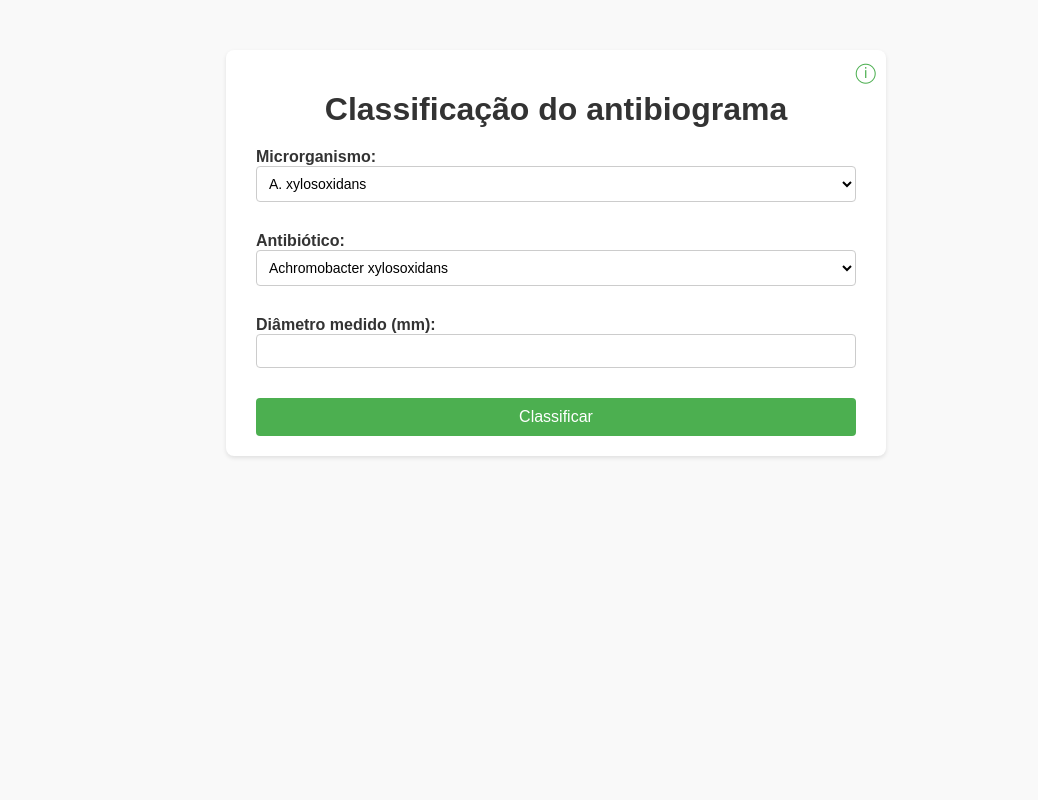
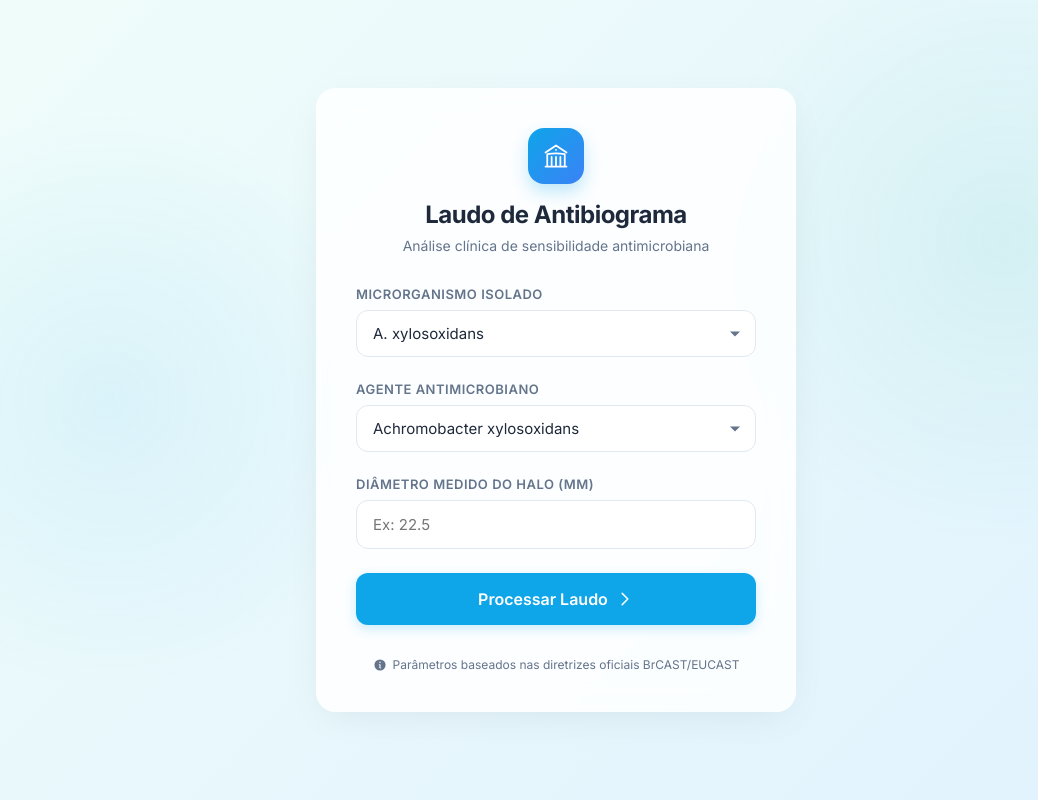
Before and after one commit to alexmpereira/antibiograma_app, a Flask app: page / in a window 1280 px wide. Shown: the whole page, without its empty margins (84-1122 px from the left). Run offline with Flask 3, Linux system fonts and the light colour scheme.

Commit message:
chore: update BrCAST breakpoints to version 15-04-2026 and refine documentation in README and CSV data

```diff
--- a/static/style.css
+++ b/static/style.css
@@ -1,155 +1,252 @@
+:root {
+  --primary: #0ea5e9;
+  --primary-hover: #0284c7;
+  --surface: #ffffff;
+  --background: #f0fdfa;
+  --text-main: #1e293b;
+  --text-muted: #64748b;
+  --border: #e2e8f0;
+
+  --sensitive-bg: #dcfce7;
+  --sensitive-text: #166534;
+  --sensitive-border: #bbf7d0;
+
+  --resistant-bg: #fee2e2;
+  --resistant-text: #991b1b;
+  --resistant-border: #fecaca;
+
+  --intermediate-bg: #fef9c3;
+  --intermediate-text: #854d0e;
+  --intermediate-border: #fef08a;
+}
+
 body {
-  font-family: Arial, sans-serif;
-  background-color: #f9f9f9;
+  font-family: 'Inter', sans-serif;
+  background: linear-gradient(135deg, #f0fdfa 0%, #e0f2fe 100%);
+  min-height: 100vh;
   margin: 0;
-  padding: 0;
+  display: flex;
+  justify-content: center;
+  align-items: center;
+  color: var(--text-main);
+}
+
+.page-background {
+  position: fixed;
+  top: 0; left: 0; right: 0; bottom: 0;
+  z-index: -1;
+  background-image: radial-gradient(circle at 15% 50%, rgba(14, 165, 233, 0.08), transparent 25%),
+                    radial-gradient(circle at 85% 30%, rgba(16, 185, 129, 0.08), transparent 25%);
 }
 
 .container {
-  width: 90%;
-  max-width: 600px;
-  margin: 50px auto;
-  background-color: #fff;
-  padding: 20px 30px;
-  border-radius: 8px;
-  box-shadow: 0 2px 4px rgba(0,0,0,0.1);
-  position: relative;
+  width: 100%;
+  max-width: 480px;
+  background: rgba(255, 255, 255, 0.85);
+  backdrop-filter: blur(12px);
+  padding: 40px;
+  border-radius: 20px;
+  box-shadow: 0 10px 40px -10px rgba(0,0,0,0.08),
+              0 0 0 1px rgba(255,255,255,0.5) inset;
+  margin: 20px;
+  animation: slideUp 0.6s cubic-bezier(0.16, 1, 0.3, 1);
+  box-sizing: border-box;
+}
+
+@keyframes slideUp {
+  from { opacity: 0; transform: translateY(20px); }
+  to { opacity: 1; transform: translateY(0); }
+}
+
+.header {
+  text-align: center;
+  margin-bottom: 32px;
+}
+
+.icon-wrapper {
+  width: 56px;
+  height: 56px;
+  background: linear-gradient(135deg, var(--primary) 0%, #3b82f6 100%);
+  border-radius: 16px;
+  display: flex;
+  align-items: center;
+  justify-content: center;
+  margin: 0 auto 16px;
+  color: white;
+  box-shadow: 0 8px 16px rgba(14, 165, 233, 0.25);
+}
+
+.icon-wrapper svg {
+  width: 28px;
+  height: 28px;
 }
 
 h1 {
-  text-align: center;
-  color: #333;
-  margin-bottom: 20px;
+  font-size: 24px;
+  font-weight: 700;
+  margin: 0 0 8px;
+  letter-spacing: -0.5px;
+}
+
+.subtitle {
+  font-size: 14px;
+  color: var(--text-muted);
+  margin: 0;
+}
+
+.form-group {
+  margin-bottom: 24px;
 }
 
 label {
   display: block;
-  margin-bottom: 10px;
-  font-weight: bold;
-  color: #333;
+  font-size: 13px;
+  font-weight: 600;
+  margin-bottom: 8px;
+  color: var(--text-muted);
+  text-transform: uppercase;
+  letter-spacing: 0.5px;
 }
 
-input[type="text"],
-input[type="number"] {
+.select-wrapper {
+  position: relative;
+}
+
+.select-wrapper::after {
+  content: "";
+  position: absolute;
+  right: 16px;
+  top: 50%;
+  transform: translateY(-50%);
+  border-left: 5px solid transparent;
+  border-right: 5px solid transparent;
+  border-top: 5px solid var(--text-muted);
+  pointer-events: none;
+}
+
+select, input[type="number"] {
   width: 100%;
-  padding: 8px;
-  border: 1px solid #ccc;
-  border-radius: 4px;
-  margin-bottom: 20px;
+  padding: 14px 16px;
+  font-family: inherit;
+  font-size: 15px;
+  color: var(--text-main);
+  background-color: var(--surface);
+  border: 1px solid var(--border);
+  border-radius: 12px;
+  appearance: none;
+  outline: none;
+  transition: all 0.2s ease;
   box-sizing: border-box;
 }
 
-button {
-  display: block;
+select:focus, input[type="number"]:focus {
+  border-color: var(--primary);
+  box-shadow: 0 0 0 3px rgba(14, 165, 233, 0.15);
+}
+
+.submit-btn {
   width: 100%;
-  padding: 10px 0;
-  background-color: #4CAF50;
+  padding: 16px;
+  background: var(--primary);
   color: white;
   border: none;
-  border-radius: 4px;
+  border-radius: 12px;
+  font-family: inherit;
+  font-size: 16px;
+  font-weight: 600;
   cursor: pointer;
-  font-size: 16px;
-  transition: background-color 0.3s;
+  display: flex;
+  align-items: center;
+  justify-content: center;
+  gap: 8px;
+  transition: all 0.2s ease;
+  box-shadow: 0 4px 12px rgba(14, 165, 233, 0.2);
 }
 
-button:hover {
-  background-color: #45a049;
+.submit-btn svg {
+  width: 18px;
+  height: 18px;
+  transition: transform 0.2s;
 }
 
-.result {
-  margin-top: 20px;
-  text-align: center;
-  font-size: 18px;
-  font-weight: bold;
-  color: #333;
+.submit-btn:hover {
+  background: var(--primary-hover);
+  transform: translateY(-1px);
+  box-shadow: 0 6px 16px rgba(14, 165, 233, 0.3);
 }
 
-/* Tooltip para informações */
-.tooltip {
-  position: absolute;
-  top: 10px;
-  right: 10px;
-  cursor: pointer;
-  font-size: 20px;
-  color: #4CAF50;
+.submit-btn:hover svg {
+  transform: translateX(4px);
 }
 
-.tooltip .tooltiptext {
-  visibility: hidden;
-  width: 280px;
-  background-color: #555;
-  color: #fff;
-  text-align: left;
-  border-radius: 6px;
-  padding: 10px;
-  position: absolute;
-  z-index: 1;
-  top: 30px;
-  right: 0;
-  margin-top: 5px;
-  opacity: 0;
-  transition: opacity 0.3s;
-  line-height: 1.4;
+.submit-btn:active {
+  transform: translateY(1px);
 }
 
-.tooltip:hover .tooltiptext {
-  visibility: visible;
-  opacity: 1;
+.result-card {
+  margin-top: 32px;
+  padding: 20px;
+  border-radius: 12px;
+  text-align: center;
+  animation: popIn 0.4s cubic-bezier(0.16, 1, 0.3, 1);
+  border: 1px solid var(--border);
 }
 
-/* Media query para telas com largura até 600px */
-@media screen and (max-width: 600px) {
+@keyframes popIn {
+  0% { opacity: 0; transform: scale(0.95); }
+  100% { opacity: 1; transform: scale(1); }
+}
+
+.result-header {
+  font-size: 12px;
+  font-weight: 700;
+  text-transform: uppercase;
+  letter-spacing: 0.5px;
+  margin-bottom: 6px;
+  opacity: 0.8;
+}
+
+.result-value {
+  font-size: 20px;
+  font-weight: 700;
+}
+
+.result-card.sensitive {
+  background-color: var(--sensitive-bg);
+  border-color: var(--sensitive-border);
+  color: var(--sensitive-text);
+}
+
+.result-card.resistant {
+  background-color: var(--resistant-bg);
+  border-color: var(--resistant-border);
+  color: var(--resistant-text);
+}
+
+.result-card.intermediate {
+  background-color: var(--intermediate-bg);
+  border-color: var(--intermediate-border);
+  color: var(--intermediate-text);
+}
+
+.footer-info {
+  margin-top: 32px;
+  display: flex;
+  align-items: center;
+  justify-content: center;
+  gap: 6px;
+  font-size: 12px;
+  color: var(--text-muted);
+}
+
+.footer-info svg {
+  width: 14px;
+  height: 14px;
+}
+
+@media (max-width: 480px) {
   .container {
-    width: 95%;
-    margin: 20px auto;
-    padding: 15px 20px;
-  }
-  /* Faz o tooltip ocupar quase toda a largura e centraliza */
-  .tooltip .tooltiptext {
-    width: 90vw;
-    left: 50%;
-    right: auto;
-    transform: translateX(-50%);
-    top: 35px;
-  }
-  /* Aumenta o tamanho do texto para facilitar a leitura */
-  h1 {
-    font-size: 1.3em;
-  }
-  label {
-    font-size: 1em;
-  }
-  button {
-    font-size: 1em;
+    padding: 24px;
+    margin: 16px;
   }
 }
-
-/* Campos de texto e número */
-input[type="text"],
-input[type="number"],
-select {
-  width: 100%;
-  padding: 8px;
-  border: 1px solid #ccc;
-  border-radius: 4px;
-  margin-bottom: 20px;
-  box-sizing: border-box;
-  background-color: #fff;
-  font-size: 14px;
-}
-
-/* Ajuste do botão (já existente) */
-button {
-  width: 100%;
-  padding: 10px 0;
-  background-color: #4CAF50;
-  color: #fff;
-  border: none;
-  border-radius: 4px;
-  font-size: 16px;
-  cursor: pointer;
-}
-
-button:hover {
-  background-color: #45a049;
-}
--- a/templates/index.html
+++ b/templates/index.html
@@ -3,46 +3,75 @@
 <head>
   <meta charset="UTF-8">
   <meta name="viewport" content="width=device-width, initial-scale=1.0">
-  <title>Antibiograma</title>
+  <title>Antibiograma - Análise Clínica</title>
+  <link rel="preconnect" href="https://fonts.googleapis.com">
+  <link rel="preconnect" href="https://fonts.gstatic.com" crossorigin>
+  <link href="https://fonts.googleapis.com/css2?family=Inter:wght@300;400;500;600;700&display=swap" rel="stylesheet">
   <link rel="stylesheet" href="{{ url_for('static', filename='style.css') }}">
 </head>
 <body>
+  <div class="page-background"></div>
+
   <div class="container">
-    <div class="tooltip">
-      &#9432;
-      <span class="tooltiptext">
-        Selecione o microrganismo e o antibiótico testado a partir das listas.
-        Informe o diâmetro medido do halo (mm). O sistema retornará S, I ou R
-        conforme os pontos de corte do BrCAST/EUCAST.
-      </span>
+    <div class="header">
+      <div class="icon-wrapper">
+        <svg xmlns="http://www.w3.org/2000/svg" fill="none" viewBox="0 0 24 24" stroke-width="1.5" stroke="currentColor" class="w-6 h-6">
+          <path stroke-linecap="round" stroke-linejoin="round" d="M12 21v-8.25M15.75 21v-8.25M8.25 21v-8.25M3 9l9-6 9 6m-1.5 12V10.332A48.36 48.36 0 0012 9.75c-2.551 0-5.056.2-7.5.582V21M3 21h18M12 6.75h.008v.008H12V6.75z" />
+        </svg>
+      </div>
+      <h1>Laudo de Antibiograma</h1>
+      <p class="subtitle">Análise clínica de sensibilidade antimicrobiana</p>
     </div>
 
-    <h1>Classificação do antibiograma</h1>
-
-    <form method="post">
-      <label>Microrganismo:
-        <select name="microorganismo" onchange="this.form.submit()">
+    <form method="post" class="clinical-form">
+      <div class="form-group">
+        <label for="microorganismo">Microrganismo Isolado</label>
+        <div class="select-wrapper">
+          <select id="microorganismo" name="microorganismo" onchange="this.form.submit()">
             {% for micro in micro_list %}
               <option value="{{ micro }}" {% if micro == selected_micro %}selected{% endif %}>{{ micro }}</option>
             {% endfor %}
           </select>
-      </label>
-      <label>Antibiótico:
-        <select name="antibiotico">
+        </div>
+      </div>
+
+      <div class="form-group">
+        <label for="antibiotico">Agente Antimicrobiano</label>
+        <div class="select-wrapper">
+          <select id="antibiotico" name="antibiotico">
             {% for ab in antibios %}
               <option value="{{ ab }}">{{ ab }}</option>
             {% endfor %}
           </select>
-      </label>
-      <label>Diâmetro medido (mm):
-        <input type="number" step="0.1" name="diametro" required>
-      </label>
-      <button type="submit">Classificar</button>
+        </div>
+      </div>
+
+      <div class="form-group">
+        <label for="diametro">Diâmetro Medido do Halo (mm)</label>
+        <input type="number" id="diametro" step="0.1" name="diametro" placeholder="Ex: 22.5" required>
+      </div>
+
+      <button type="submit" class="submit-btn">
+        <span>Processar Laudo</span>
+        <svg xmlns="http://www.w3.org/2000/svg" fill="none" viewBox="0 0 24 24" stroke-width="2" stroke="currentColor">
+          <path stroke-linecap="round" stroke-linejoin="round" d="M8.25 4.5l7.5 7.5-7.5 7.5" />
+        </svg>
+      </button>
     </form>
 
     {% if resultado %}
-      <div class="result">{{ resultado }}</div>
+      <div class="result-card {% if 'S' in resultado %}sensitive{% elif 'R' in resultado %}resistant{% else %}intermediate{% endif %}">
+        <div class="result-header">Resultado da Análise</div>
+        <div class="result-value">{{ resultado }}</div>
+      </div>
     {% endif %}
+
+    <div class="footer-info">
+      <svg xmlns="http://www.w3.org/2000/svg" viewBox="0 0 20 20" fill="currentColor">
+        <path fill-rule="evenodd" d="M18 10a8 8 0 11-16 0 8 8 0 0116 0zm-7-4a1 1 0 11-2 0 1 1 0 012 0zM9 9a.75.75 0 000 1.5h.253a.25.25 0 01.244.304l-.459 2.066A1.75 1.75 0 0010.747 15H11a.75.75 0 000-1.5h-.253a.25.25 0 01-.244-.304l.459-2.066A1.75 1.75 0 009.253 9H9z" clip-rule="evenodd" />
+      </svg>
+      Parâmetros baseados nas diretrizes oficiais BrCAST/EUCAST
+    </div>
   </div>
 </body>
 </html>
```
Also changed, not shown: README.md, breakpoints_br_cast.csv, 1 other file. Lines whose indentation alone changed are shown as unchanged.
